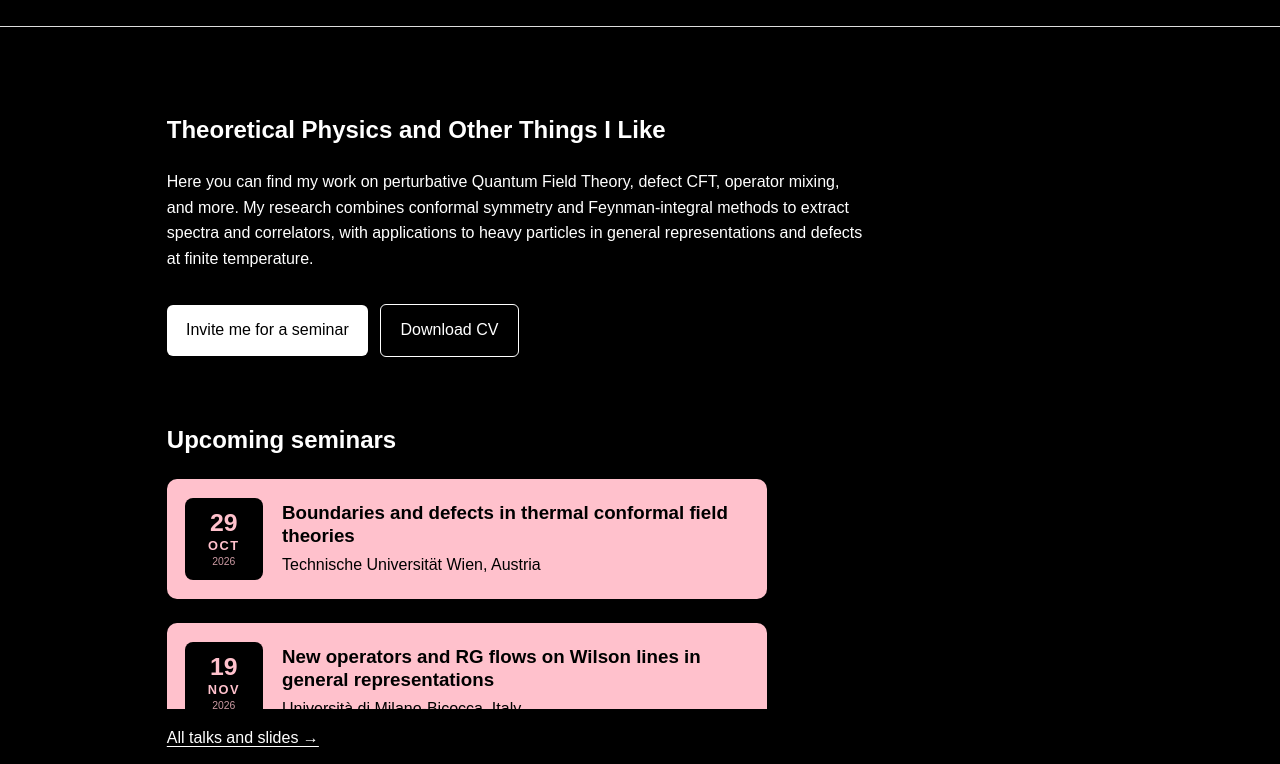
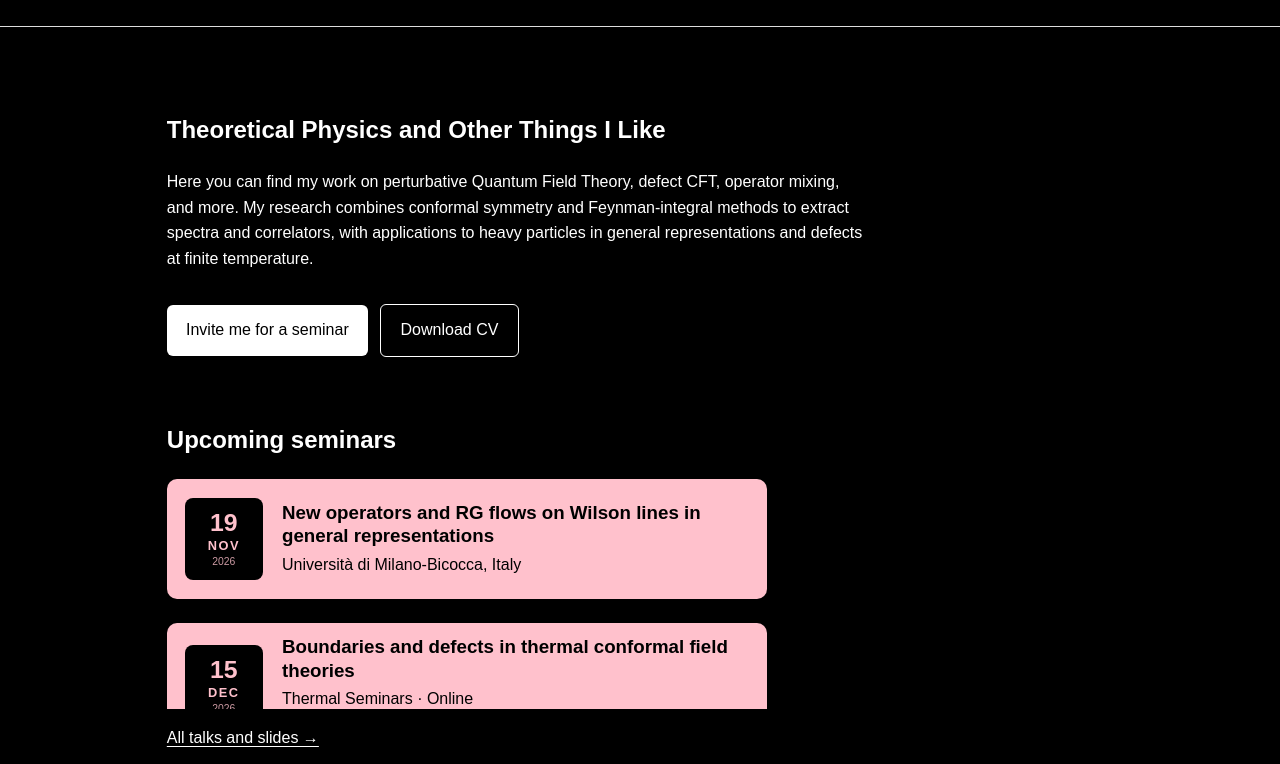
Before and after one commit to articoda/articoda.github.io, a plain HTML site: page index.html in a window 1280 px wide. Shown: the part 100-864 px from the top of the page. Drawn offline with Linux system fonts and the light colour scheme.

Commit message:
updated talks

```diff
--- a/index.html
+++ b/index.html
@@ -51,14 +51,11 @@
       <h2>Upcoming seminars</h2>
       <div class="event-cards" id="home-upcoming-list">
       <div class="event-card">
-        <div class="event-date"><span class="event-day">29</span><span class="event-month">OCT</span><span class="event-year">2026</span></div>
-        <div class="event-info"><h3>Boundaries and defects in thermal conformal field theories</h3><p>Technische Universität Wien, Austria</p></div>
-      </div><div class="event-card">
         <div class="event-date"><span class="event-day">19</span><span class="event-month">NOV</span><span class="event-year">2026</span></div>
         <div class="event-info"><h3>New operators and RG flows on Wilson lines in general representations</h3><p>Università di Milano-Bicocca, Italy</p></div>
       </div><div class="event-card">
         <div class="event-date"><span class="event-day">15</span><span class="event-month">DEC</span><span class="event-year">2026</span></div>
-        <div class="event-info"><h3>Boundaries and defects in thermal conformal field theories</h3><p>Thermal Seminars · Online</p><p>On boundaries and defects in conformal field theories at finite temperature.</p><a href="https://sites.google.com/view/thermalseminars/home">Event page</a></div>
+        <div class="event-info"><h3>Boundaries and defects in thermal conformal field theories</h3><p>Thermal Seminars · Online</p><a href="https://sites.google.com/view/thermalseminars/home">Event page</a></div>
       </div><div class="event-card">
         <div class="event-date"><span class="event-day">16</span><span class="event-month">DEC</span><span class="event-year">2026</span></div>
         <div class="event-info"><h3>New operators and RG flows on Wilson lines in general representations</h3><p>SISSA, Trieste, Italy</p></div>
```
Also changed, not shown: talks.html (+6 -6 lines), 1 other file.
